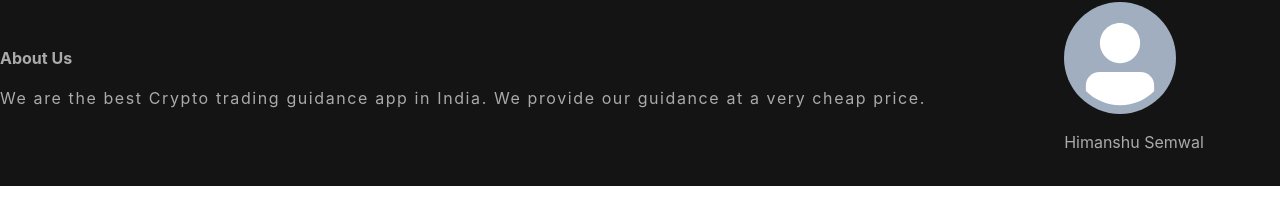
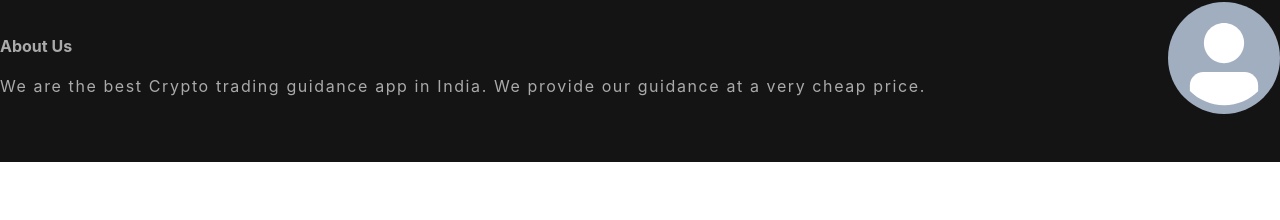
Before and after one commit to maniac-morty/three, a React (Create React App) app: page /coins/1 in a window 1280 px wide. Shown: the part 102-322 px from the top of the page. Built offline with nearby package versions, Linux system fonts and the light colour scheme; no server answers.

Commit message:
Update Footer.jsx

```diff
--- a/src/components/Footer.jsx
+++ b/src/components/Footer.jsx
@@ -32,7 +32,7 @@ const Footer = () => {
           <Avatar boxSize={"28"} mb="2" />
         </WrapItem>
         <WrapItem>
-          <Text>Himanshu Semwal</Text>
+          <Text></Text>
         </WrapItem>
       </Wrap>
     </Flex>
```
